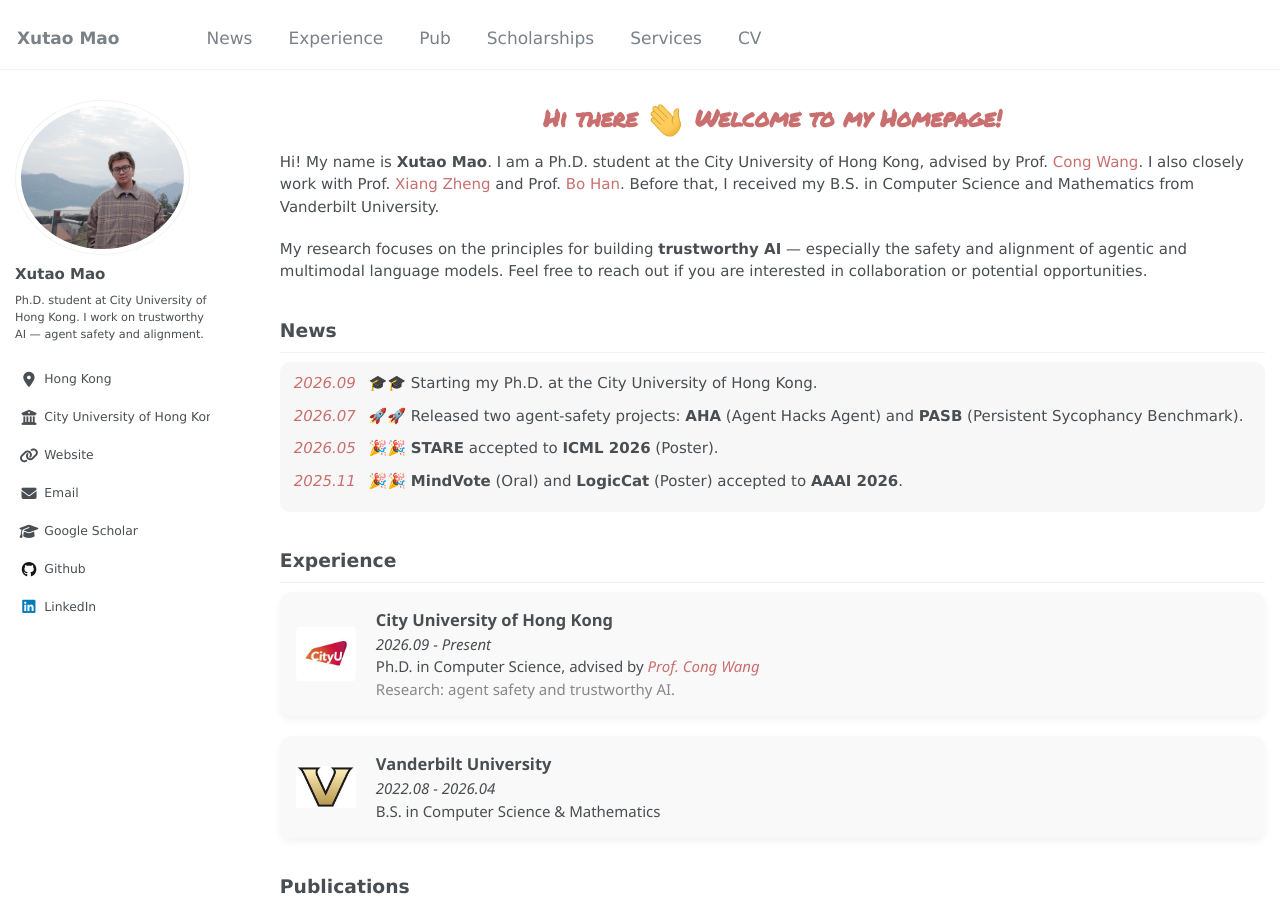
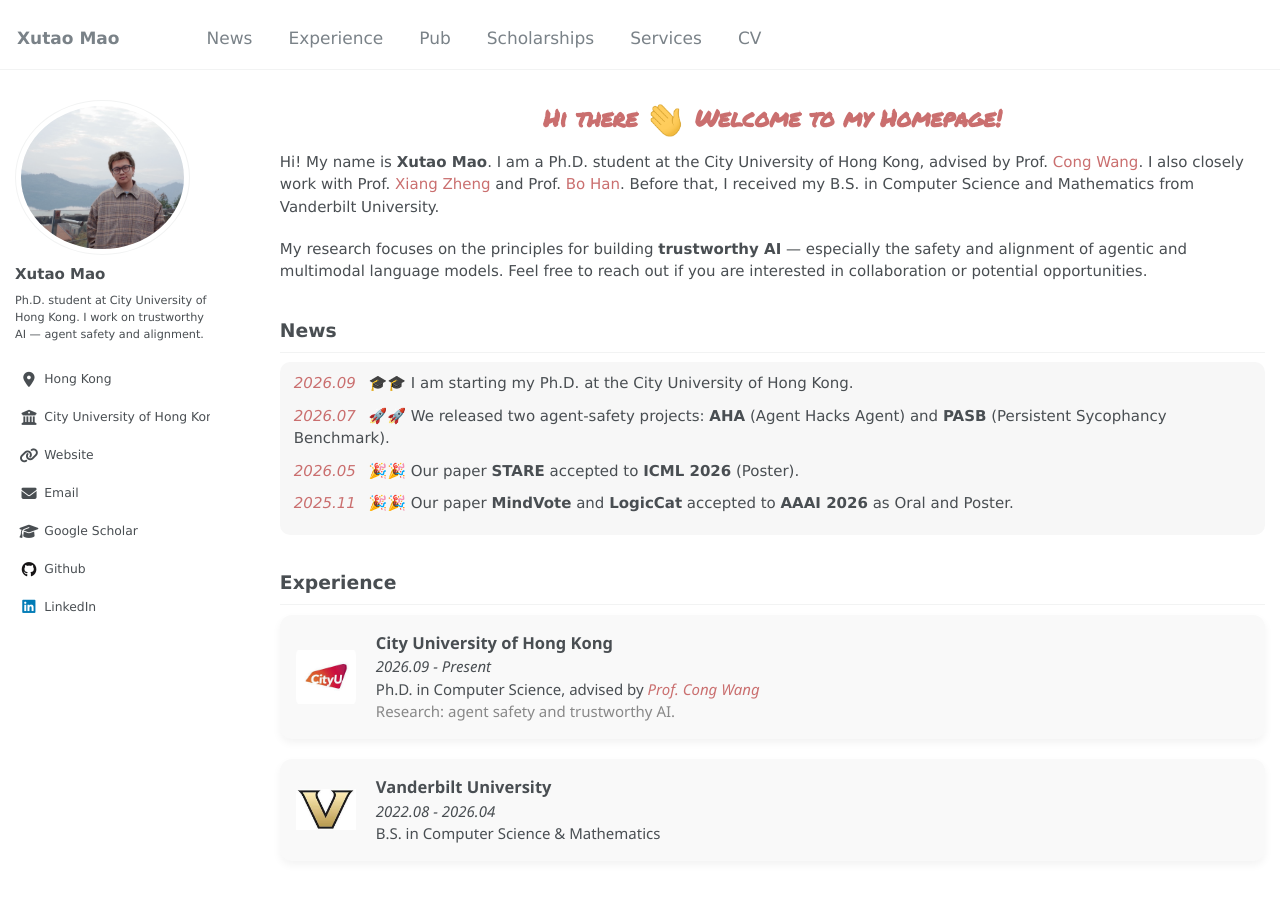
Before and after one commit to henrymao2004/henrymao2004.github.io, a Jekyll site: the page built from _pages/about.md, in a window 1280 px wide and 900 px high. Built offline with Jekyll 4.4.1, drawn with Linux system fonts in a browser that asks for light colours; some web fonts are replaced.

Commit message:
home(news): add explicit subjects to all news items
Co-Authored-By: Claude Opus 4.8 (1M context) <noreply@anthropic.com>

```diff
--- a/_pages/about.md
+++ b/_pages/about.md
@@ -17,10 +17,10 @@ News
 ---------------
 <div class="news-box">
   <ul class="news-list">
-<li><span class="news-date"><em>2026.09</em></span> 🎓🎓 Starting my Ph.D. at the City University of Hong Kong.</li>
-<li><span class="news-date"><em>2026.07</em></span> 🚀🚀 Released two agent-safety projects: <strong>AHA</strong> (Agent Hacks Agent) and <strong>PASB</strong> (Persistent Sycophancy Benchmark).</li>
-<li><span class="news-date"><em>2026.05</em></span> 🎉🎉 <strong>STARE</strong> accepted to <strong>ICML 2026</strong> (Poster).</li>
-<li><span class="news-date"><em>2025.11</em></span> 🎉🎉 <strong>MindVote</strong> (Oral) and <strong>LogicCat</strong> (Poster) accepted to <strong>AAAI 2026</strong>.</li>
+<li><span class="news-date"><em>2026.09</em></span> 🎓🎓 I am starting my Ph.D. at the City University of Hong Kong.</li>
+<li><span class="news-date"><em>2026.07</em></span> 🚀🚀 We released two agent-safety projects: <strong>AHA</strong> (Agent Hacks Agent) and <strong>PASB</strong> (Persistent Sycophancy Benchmark).</li>
+<li><span class="news-date"><em>2026.05</em></span> 🎉🎉 Our paper <strong>STARE</strong> accepted to <strong>ICML 2026</strong> (Poster).</li>
+<li><span class="news-date"><em>2025.11</em></span> 🎉🎉 Our paper <strong>MindVote</strong> and <strong>LogicCat</strong> accepted to <strong>AAAI 2026</strong> as Oral and Poster.</li>
   </ul>
 </div>
 
```
